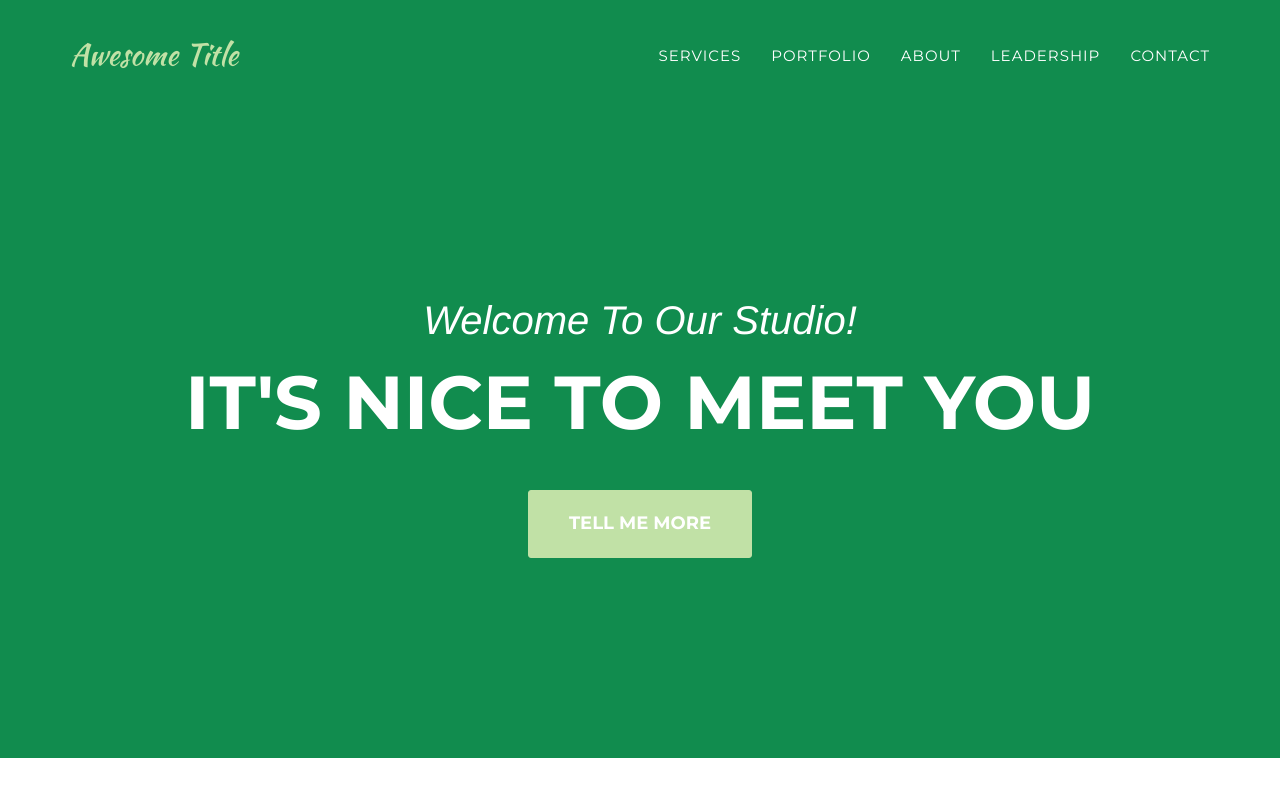
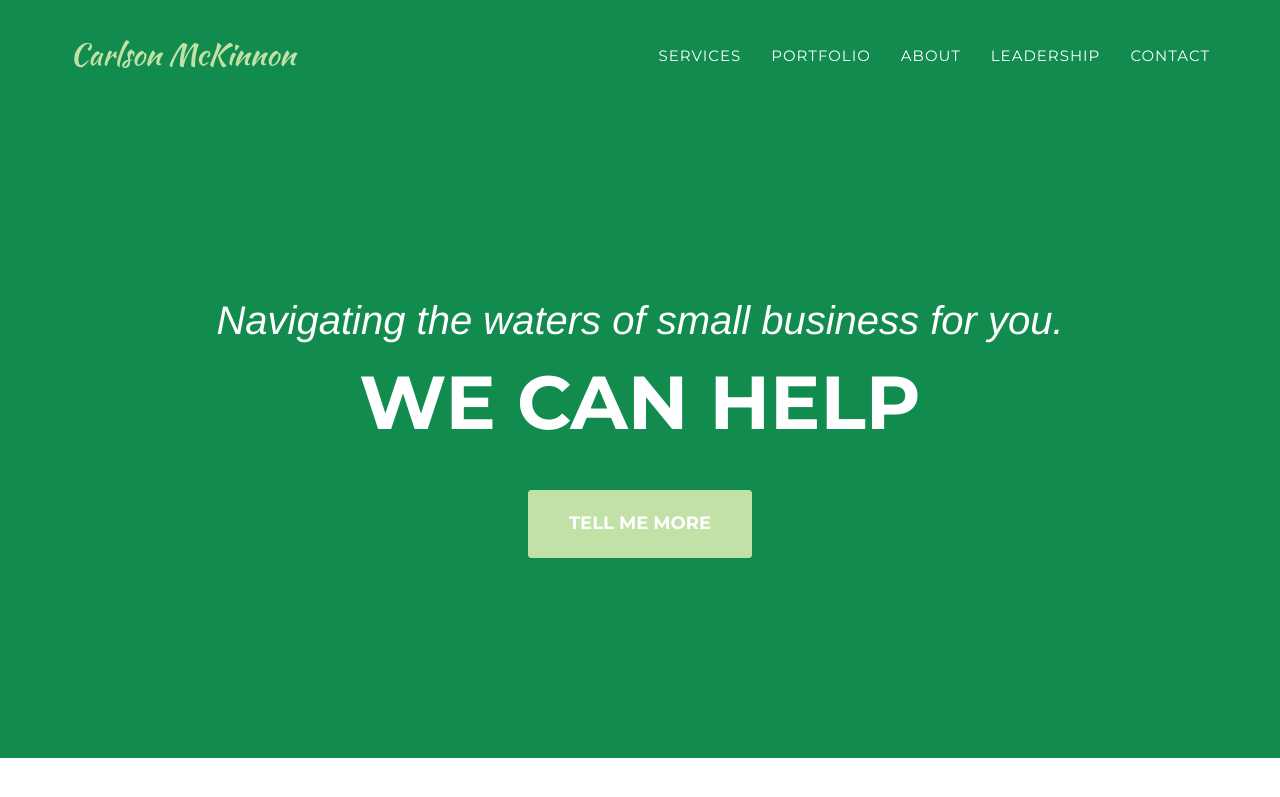
Before and after one commit to trodi/consult-o-matic, a Jekyll site: the page built from index.html, in a window 1280 px wide and 900 px high. Shown: the top 797 px of the window. Built offline with Jekyll 4.4.1, drawn with Linux system fonts in a browser that asks for light colours; some web fonts are replaced; some of the changed text lies outside the part shown.

Commit message:
init setup of heading section

```diff
--- a/_config.yml
+++ b/_config.yml
@@ -1,8 +1,7 @@
 url: https://y7kim.github.io
-baseurl: /agency-jekyll-theme/
 
 # Site settings
-title: Awesome Title
+title: Carlson McKinnon
 email: your-email@domain.com
 description: "Write an awesome description for your new site here. You can edit this line in _config.yml. It will appear in your document head meta (for Google search results) and in your feed.xml site description."
 
--- a/_includes/header.html
+++ b/_includes/header.html
@@ -44,8 +44,8 @@
     <header>
         <div class="container">
             <div class="intro-text">
-                <div class="intro-lead-in">Welcome To Our Studio!</div>
-                <div class="intro-heading">It's Nice To Meet You</div>
+                <div class="intro-lead-in">Navigating the waters of small business for you.</div>
+                <div class="intro-heading">We Can Help</div>
                 <a href="#services" class="page-scroll btn btn-xl">Tell Me More</a>
             </div>
         </div>
```
